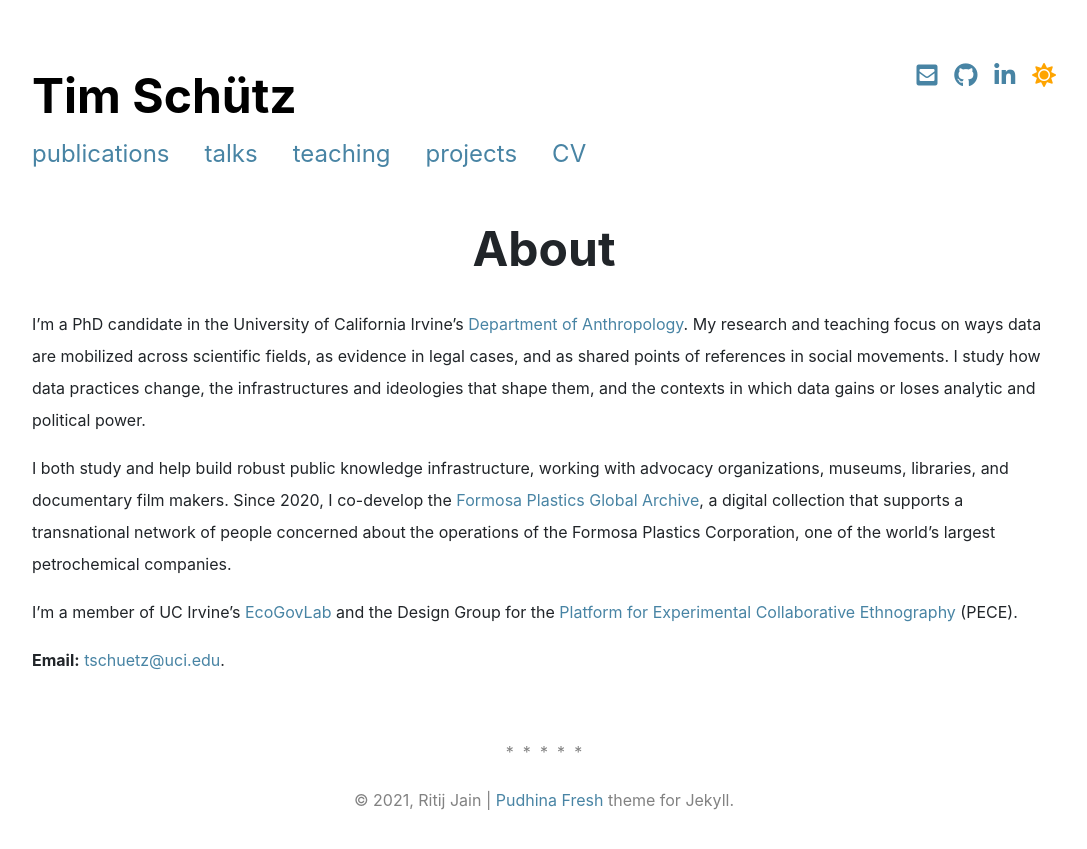
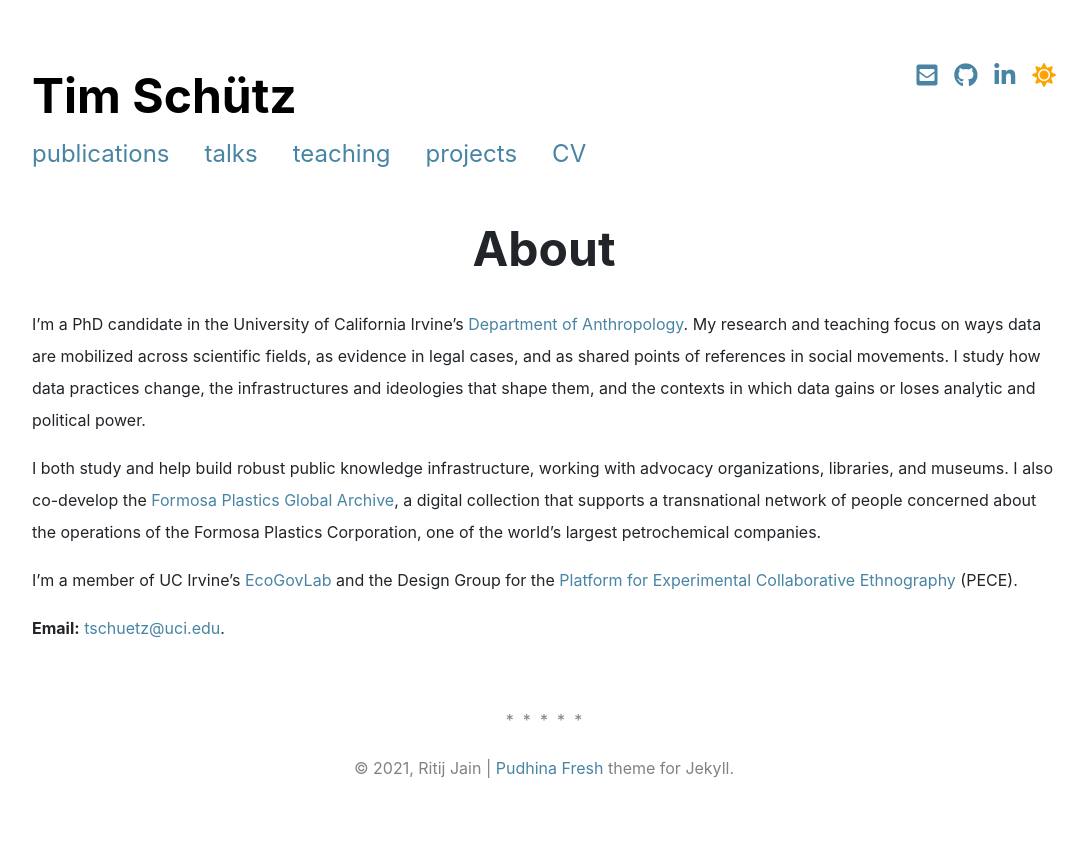
Before and after one commit to timschuetz/personal, a Jekyll site: the page built from index.md, in a window 1280 px wide. Shown: the top 849 px of the page, without its empty margins (96-1183 px from the left). Built offline with Jekyll 4.4.1, drawn with Linux system fonts in a browser that asks for light colours; nearby versions of some CDN libraries; a style sheet for code colours, icons or effects is not loaded.

Commit message:
Update index.md

```diff
--- a/index.md
+++ b/index.md
@@ -10,7 +10,7 @@ sitemap:
 
 I'm a PhD candidate in the University of California Irvine's [Department of Anthropology](https://www.anthropology.uci.edu/). My research and teaching focus on ways data are mobilized across scientific fields, as evidence in legal cases, and as shared points of references in social movements. I study how data practices change, the infrastructures and ideologies that shape them, and the contexts in which data gains or loses analytic and political power.
 
-I both study and help build robust public knowledge infrastructure, working with advocacy organizations, museums, libraries, and documentary film makers. Since 2020, I co-develop the [Formosa Plastics Global Archive](https://disaster-sts-network.org/content/formosa-plastics-global-archive-%E5%8F%B0%E7%81%A3%E5%A1%91%E8%86%A0%E6%AA%94%E6%A1%88%E9%A4%A8/essay), a digital collection that supports a transnational network of people concerned about the operations of the Formosa Plastics Corporation, one of the world's largest petrochemical companies.
+I both study and help build robust public knowledge infrastructure, working with advocacy organizations, libraries, and museums. I also co-develop the [Formosa Plastics Global Archive](https://disaster-sts-network.org/content/formosa-plastics-global-archive-%E5%8F%B0%E7%81%A3%E5%A1%91%E8%86%A0%E6%AA%94%E6%A1%88%E9%A4%A8/essay), a digital collection that supports a transnational network of people concerned about the operations of the Formosa Plastics Corporation, one of the world's largest petrochemical companies.
 
 I'm a member of UC Irvine's [EcoGovLab](https://faculty.sites.uci.edu/fortunlab) and the Design Group for the [Platform for Experimental Collaborative Ethnography](www.worldpece.org) (PECE).
 
```
